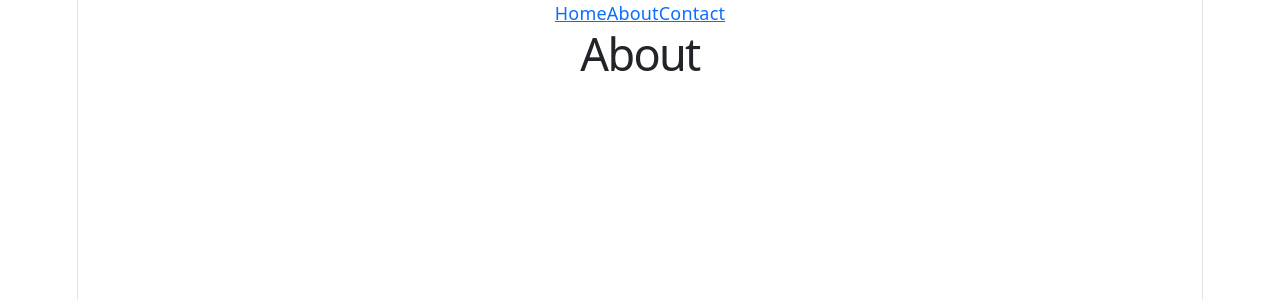
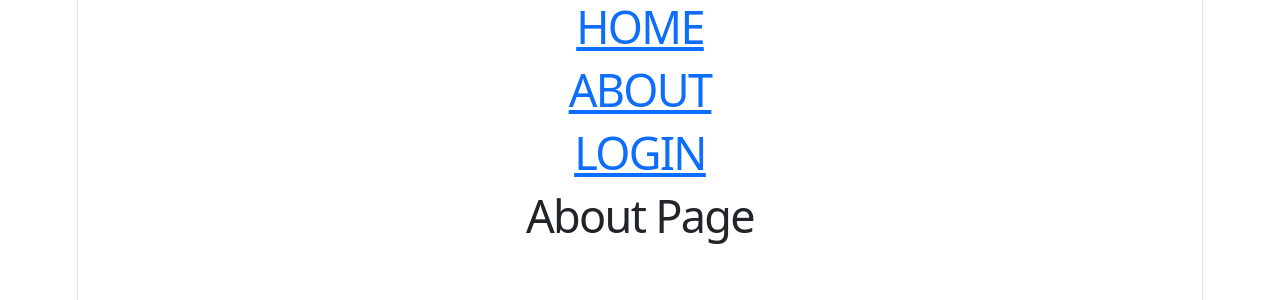
Before and after one commit to Vishix07/Learning-React-, a React (Vite) app: page /about in a window 1280 px wide. Shown: the top 300 px of the page. Built offline with nearby package versions, Linux system fonts and the light colour scheme.

Commit message:
Basic Page using React Router

```diff
--- /dev/null
+++ b/src/About.jsx
@@ -0,0 +1,8 @@
+export default function About() {
+
+    return(
+        <div>
+            <h1>About Page</h1>
+        </div>
+    )
+}
--- a/src/App.jsx
+++ b/src/App.jsx
@@ -31,8 +31,10 @@ import useToggle from "./useToggle";
 import CollageContext from "./CollageContext";
 import { SubjectContext } from "./ContextData";
 import ContextApi from "./ContextApi";
-import { BrowserRouter } from "react-router";
+import { BrowserRouter, Routes } from "react-router";
 import ReactRouter from "./ReactRouter";
+import Home from "./Home";
+import BasicPgRR from "./BasicPgRR";
 
 
 
@@ -1340,11 +1342,24 @@ function App() {
 
         // React Router
 
-      return(
+      // return(
 
-        <ReactRouter />
+      //   <ReactRouter />
 
-      )
+      // )
+
+         // Basic Pages with React-Router
+
+
+         return (
+
+          <>
+
+           <BasicPgRR />
+
+          </>
+
+         )
 
 }
 
--- /dev/null
+++ b/src/BasicPgRR.jsx
@@ -0,0 +1,26 @@
+import { Route,Routes,Link } from "react-router"
+import Home from "./Home"
+import About from "./About"
+import Login from "./Login"
+import NavLink from "./NavLink"
+
+                 // Basic Pages with React-Router
+
+export default function BasicPgRR() {
+
+         return (
+
+          <>
+
+           <NavLink />
+
+          <Routes>
+            <Route path="/" element={<Home />} />
+            <Route path="/about" element={<About />} />
+            <Route path="/login" element={<Login />} />
+          </Routes>
+
+          </>
+
+         )
+}
--- /dev/null
+++ b/src/Home.jsx
@@ -0,0 +1,8 @@
+export default function Home() {
+
+    return(
+        <div>
+            <h1>Home Page</h1>
+        </div>
+    )
+}
--- /dev/null
+++ b/src/Login.jsx
@@ -0,0 +1,8 @@
+export default function Login() {
+
+    return(
+        <div>
+            <h1>Login Page</h1>
+        </div>
+    )
+}
--- /dev/null
+++ b/src/NavLink.jsx
@@ -0,0 +1,12 @@
+import { Link } from "react-router"
+
+export default function NavLink() {
+
+    return(
+        <div>
+           <Link to="/" ><h1>HOME</h1></Link>
+           <Link to="/about" ><h1>ABOUT</h1></Link>
+           <Link to="/login" ><h1>LOGIN</h1></Link>
+        </div>
+    )
+}
--- a/src/main.jsx
+++ b/src/main.jsx
@@ -3,9 +3,13 @@ import { createRoot } from 'react-dom/client'
 import './index.css'
 import App from './App.jsx'
 import 'bootstrap/dist/css/bootstrap.min.css';
+import { BrowserRouter } from 'react-router';
 
 createRoot(document.getElementById('root')).render(
-  <StrictMode>
-    <App />
-  </StrictMode>,
+
+  <BrowserRouter>
+     <StrictMode>
+        <App />
+     </StrictMode>
+  </BrowserRouter>
 )
```
